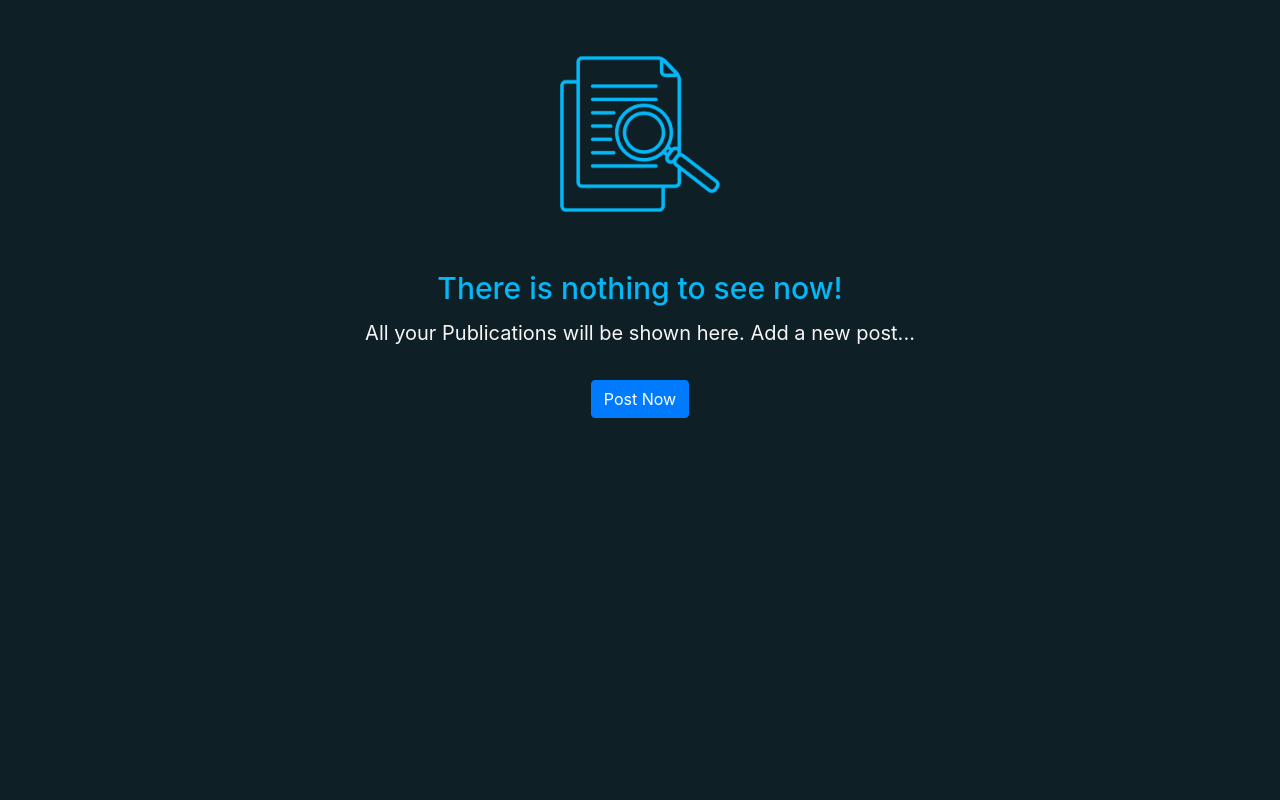
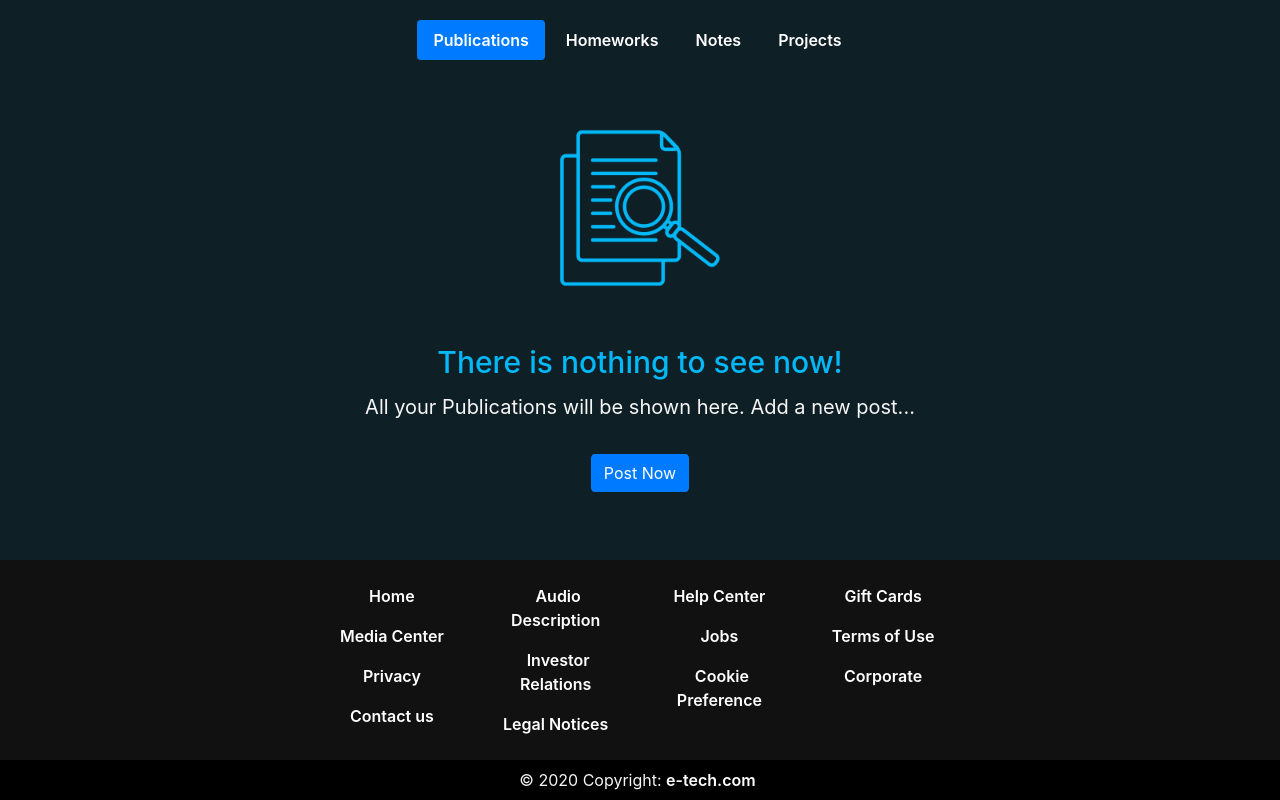
Before and after one commit to eriseld181/soloCapstoneFrontend, a React (Create React App) app in the folder frontend-app/: page /profile in a window 1280 px wide. Shown: the part 528-1328 px from the top of the page. Before the commit the page ends 1014 px from the top, so only its background shows below. Built offline with nearby package versions, Linux system fonts and the light colour scheme.

Commit message:
upload footer

```diff
--- a/frontend-app/package.json
+++ b/frontend-app/package.json
@@ -12,6 +12,7 @@
     "dotenv": "^8.2.0",
     "js-cookie": "^2.2.1",
     "jwt-decode": "^3.0.0",
+    "mdbreact": "^4.27.0",
     "react": "^16.13.1",
     "react-bootstrap": "^1.3.0",
     "react-dom": "^16.13.1",
@@ -20,7 +21,8 @@
     "react-router-dom": "^5.2.0",
     "react-scripts": "3.4.3",
     "redux": "^4.0.5",
-    "redux-thunk": "^2.3.0"
+    "redux-thunk": "^2.3.0",
+    "uninstall": "0.0.0"
   },
   "scripts": {
     "start": "react-scripts start",
--- a/frontend-app/src/App.js
+++ b/frontend-app/src/App.js
@@ -2,14 +2,13 @@ import React from "react";
 import Home from "./pages/Home"
 import Profile from "./pages/Profile"
 import Login from "./pages/Login"
-import style from "./App.css";
+// import style from "./App.css";
 
 import { BrowserRouter as Router, Switch, Route } from "react-router-dom"
 function App() {
   return (
-    <div className={`${style.bg}`} >
+    < >
       <Router>
-
         <Switch>
           <Route path="/login">
             <Login />
@@ -22,8 +21,7 @@ function App() {
           </Route>
         </Switch>
       </Router >
-
-    </div >
+    </ >
   );
 }
 
--- a/frontend-app/src/components/Component.module.css
+++ b/frontend-app/src/components/Component.module.css
@@ -1,6 +1,7 @@
 
 .bg{background-color:#0F1F26!important ;
 }
+.bgBlack{ background-color:#111111 !important ;}
 .title{color: #03B8F7 !important;
     font-size: 30px!important;
 }
--- /dev/null
+++ b/frontend-app/src/components/Footer.jsx
@@ -0,0 +1,97 @@
+import React from "react";
+import { Row, Col } from "react-bootstrap";
+import { Link } from 'react-router-dom'
+import mainStyle from './Component.module.css'
+const Footer = () => (
+    <>
+        <Row className={`text-center mt-5 pt-3  ${mainStyle.bgBlack}`}>
+            <Col xs={{ span: 6, offset: 3 }}>
+                <Row>
+                    <Col xs={12} className="text-left mb-2">
+                        <i className="fa fa-facebook footer-icon"></i>
+                        <i className="fa fa-instagram footer-icon"></i>
+                        <i className="fa fa-twitter footer-icon"></i>
+                        <i className="fa fa-youtube footer-icon"></i>
+                    </Col>
+                </Row>
+                <Row className={`row-cols-1 row-cols-sm-2 row-cols-md-4 row-cols-lg-4 `}>
+                    <Col>
+                        <Row>
+                            <Col xs={12} className="footer-links">
+                                <p>
+                                    <a className={`  ${mainStyle.webLinks}`} href="/home" alt="footer link"> Home</a>
+                                </p>
+                                <p>
+                                    <Link To="/home" className={`  ${mainStyle.webLinks}`}>Media Center</Link>
+                                </p>
+                                <p>
+                                    <a className={`  ${mainStyle.webLinks}`} href="/" alt="footer link">Privacy </a>
+                                </p>
+                                <p>
+                                    <a className={`  ${mainStyle.webLinks}`} href="/" alt="footer link"> Contact us</a>
+                                </p>
+                            </Col>
+                        </Row>
+                    </Col>
+                    <Col>
+                        <Row>
+                            <Col xs={12} className="footer-links">
+                                <p>
+                                    <a className={`  ${mainStyle.webLinks}`} href="/" alt="footer link">Audio Description </a>
+                                </p>
+                                <p>
+                                    <a className={`  ${mainStyle.webLinks}`} href="/" alt="footer link">Investor Relations</a>
+                                </p>
+                                <p>
+                                    <a className={`  ${mainStyle.webLinks}`} href="/" alt="footer link">Legal Notices</a>
+                                </p>
+                            </Col>
+                        </Row>
+                    </Col>
+                    <Col>
+                        <Row>
+                            <Col xs={12} className="footer-links">
+                                <p>
+                                    <a className={`  ${mainStyle.webLinks}`} href="/" alt="footer link"> Help Center </a>
+                                </p>
+                                <p>
+                                    <a className={`  ${mainStyle.webLinks}`} href="/" alt="footer link">Jobs </a>
+                                </p>
+                                <p>
+                                    <a className={`  ${mainStyle.webLinks}`} href="/" alt="footer link">Cookie Preference </a>
+                                </p>
+                            </Col>
+                        </Row>
+                    </Col>
+                    <Col>
+                        <Row>
+                            <Col xs={12} className="footer-links">
+                                <p>
+                                    <a className={`  ${mainStyle.webLinks}`} href="/" alt="footer link">Gift Cards</a>
+                                </p>
+                                <p>
+                                    <a className={`  ${mainStyle.webLinks}`} href="/" alt="footer link"> Terms of Use</a>
+                                </p>
+                                <p>
+                                    <a className={`  ${mainStyle.webLinks}`} href="/" alt="footer link">Corporate</a>
+                                </p>
+                            </Col>
+                        </Row>
+                    </Col>
+                </Row>
+                <Row>
+                    <Col xs={12} className="text-left mb-2">
+
+                    </Col>
+                </Row>
+            </Col>
+        </Row>
+        <Row style={{ backgroundColor: "black" }}>
+            <Col xs={12} className="text-center mb-2 mt-2 " >
+                &copy; {new Date().getFullYear()} Copyright: <a className={`  ${mainStyle.webLinks}`} href="/"> e-tech.com </a>
+            </Col>
+        </Row>
+    </>
+);
+
+export default Footer;
--- a/frontend-app/src/components/NavBar/index.jsx
+++ b/frontend-app/src/components/NavBar/index.jsx
@@ -11,7 +11,7 @@ export default function NavBar() {
 
         <>
 
-            <Navbar className={` ${styles.bg} ${styles.text} justify-content-center `} variant="dark">
+            <Navbar className={` ${styles.bg} ${styles.text} justify-content-center  `} variant="dark">
                 <Navbar.Brand href="#home"  ><Image src="../../e-tech-logo-main.png" className="App-logo"
                 /></Navbar.Brand>
                 <Nav >
--- a/frontend-app/src/pages/Profile.jsx
+++ b/frontend-app/src/pages/Profile.jsx
@@ -2,12 +2,14 @@ import React from "react"
 import NavBar from "../components/NavBar/"
 import UserProfile from "../components/userProfile/UserProfile"
 import MyTab from "../components/MyTabs"
+import Footer from '../components/Footer'
 export default function Profile() {
     return (
         <>
             <NavBar />
             <UserProfile />
             <MyTab />
+            <Footer />
 
         </>
     )
```
Also changed, not shown: frontend-app/src/pages/MainPage.jsx (added, +9 -0 lines), 1 other file (tests, documents, lock files or other folders).
